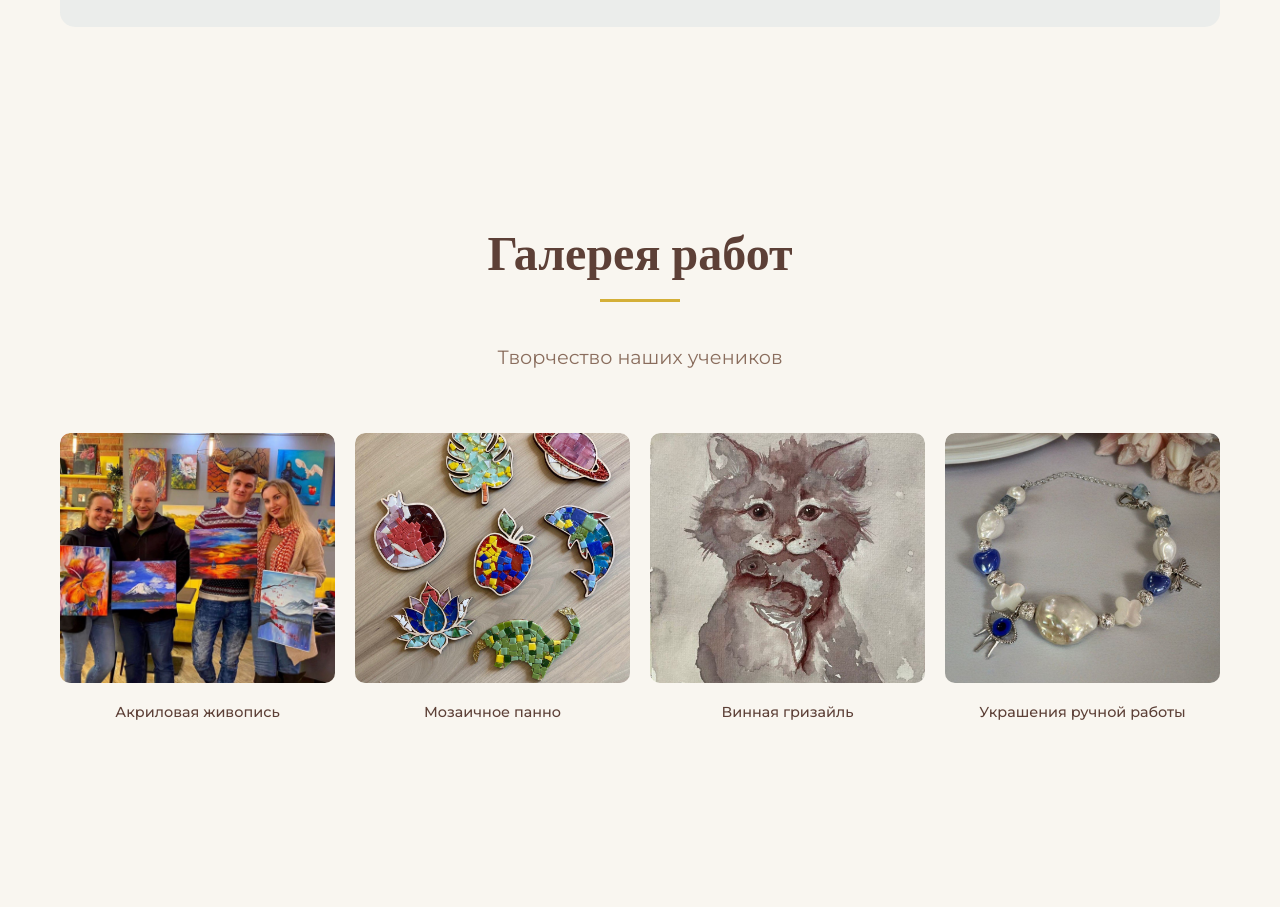
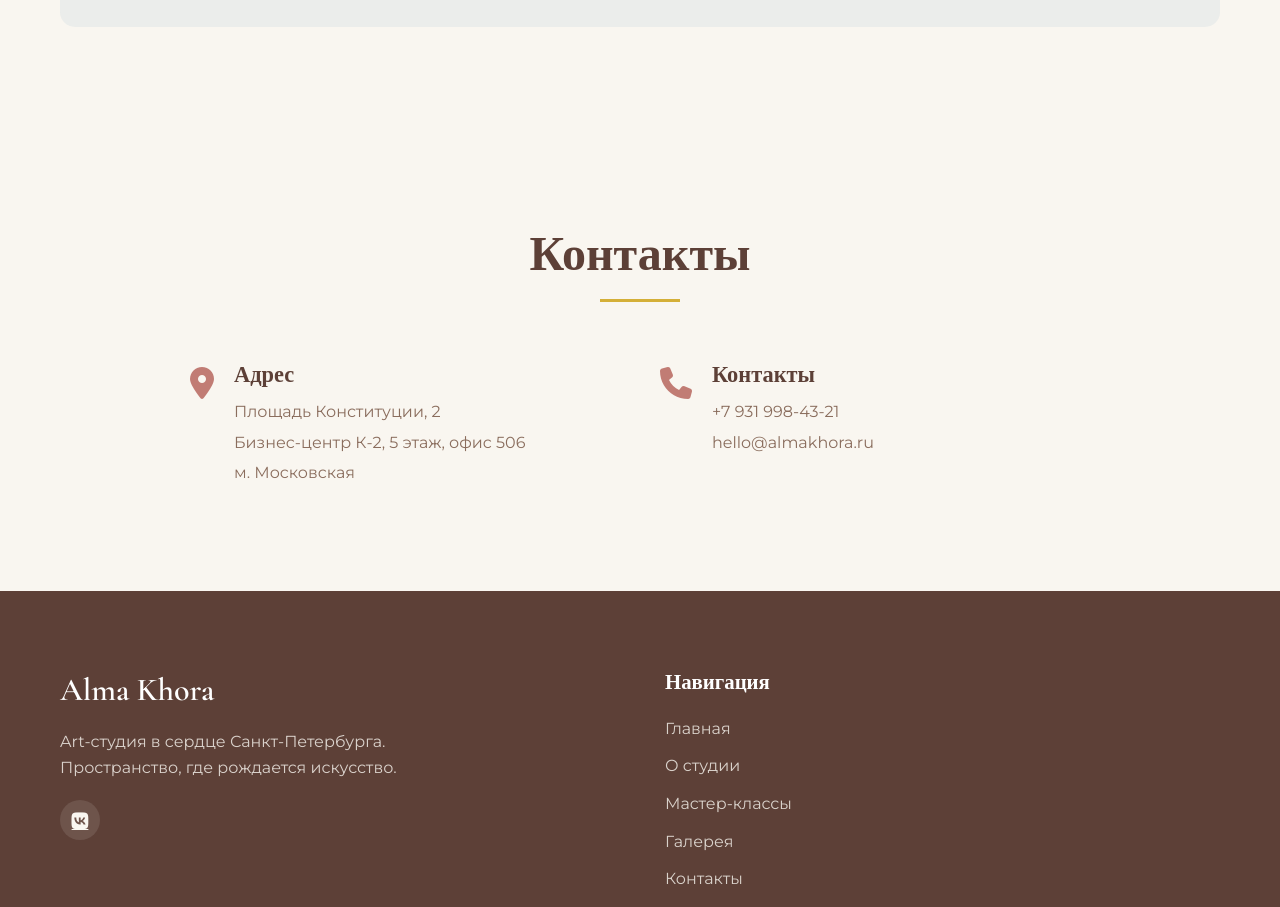
Before and after one commit to brot-her/almakhora-website, a website: page index.html in a window 1280 px wide. Shown: the part 3563-4470 px from the top of the page. Drawn offline with nearby package versions, Linux system fonts and the light colour scheme.

```diff
--- a/css/style.css
+++ b/css/style.css
@@ -453,42 +453,7 @@ h1, h2, h3, h4 { font-family: var(--font-heading); font-weight: 600; line-height
     .info-items div { flex: 1 0 100%; }
 }
 
-/* ===== GALLERY FIX ===== */
-.gallery-grid {
-    display: grid;
-    grid-template-columns: repeat(auto-fit, minmax(250px, 1fr));
-    gap: 20px;
-    margin-top: 50px;
-}
 
-.gallery-item {
-    position: relative;
-    overflow: hidden;
-    border-radius: 10px;
-}
-
-.gallery-img {
-    width: 100%;
-    height: 250px;
-    object-fit: cover;
-    border-radius: 10px;
-    display: block;
-    transition: all 0.3s ease;
-}
-
-.gallery-item:hover .gallery-img {
-    transform: scale(1.05);
-    box-shadow: 0 15px 35px rgba(93, 64, 55, 0.2);
-}
-
-.gallery-caption {
-    text-align: center;
-    margin-top: 10px;
-    color: var(--umber);
-    font-size: 0.9rem;
-    font-weight: 500;
-    padding: 8px 0;
-}
 
 /* Удаляем старые стили заглушек */
 .img-placeholder {
--- a/index.html
+++ b/index.html
@@ -169,31 +169,6 @@
         </div>
     </section>
 
-<!-- Галерея --><!-- Галерея -->
-<section class="section gallery" id="gallery">
-    <div class="container">
-        <h2 class="section-title">Галерея работ</h2>
-        <p class="section-subtitle">Творчество наших учеников</p>
-        <div class="gallery-grid">
-            <div class="gallery-item">
-                <img src="images/akril.jpg" alt="Акриловая живопись" class="gallery-img" loading="lazy">
-                <div class="gallery-caption">Акриловая живопись</div>
-            </div>
-            <div class="gallery-item">
-                <img src="images/mozaika.jpg" alt="Мозаичное панно" class="gallery-img" loading="lazy">
-                <div class="gallery-caption">Мозаичное панно</div>
-            </div>
-            <div class="gallery-item">
-                <img src="images/vinnaya_gr.jpg" alt="Винная гризайль" class="gallery-img" loading="lazy">
-                <div class="gallery-caption">Винная гризайль</div>
-            </div>
-            <div class="gallery-item">
-                <img src="images/ukrashenie.jpg" alt="Украшения ручной работы" class="gallery-img" loading="lazy">
-                <div class="gallery-caption">Украшения ручной работы</div>
-            </div>
-        </div>
-    </div>
-</section>
 
     <!-- Контакты -->
     <section class="section contact" id="contact">
```
